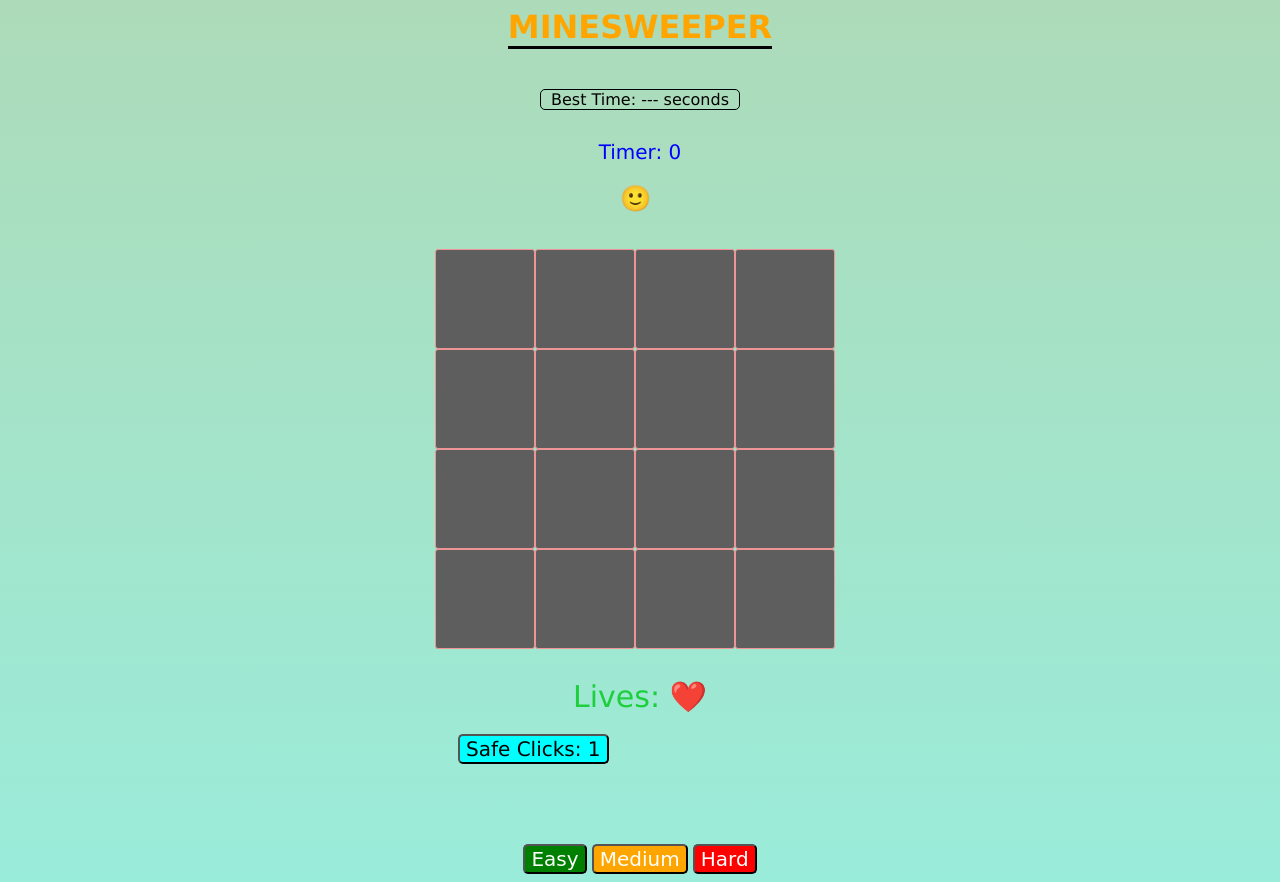
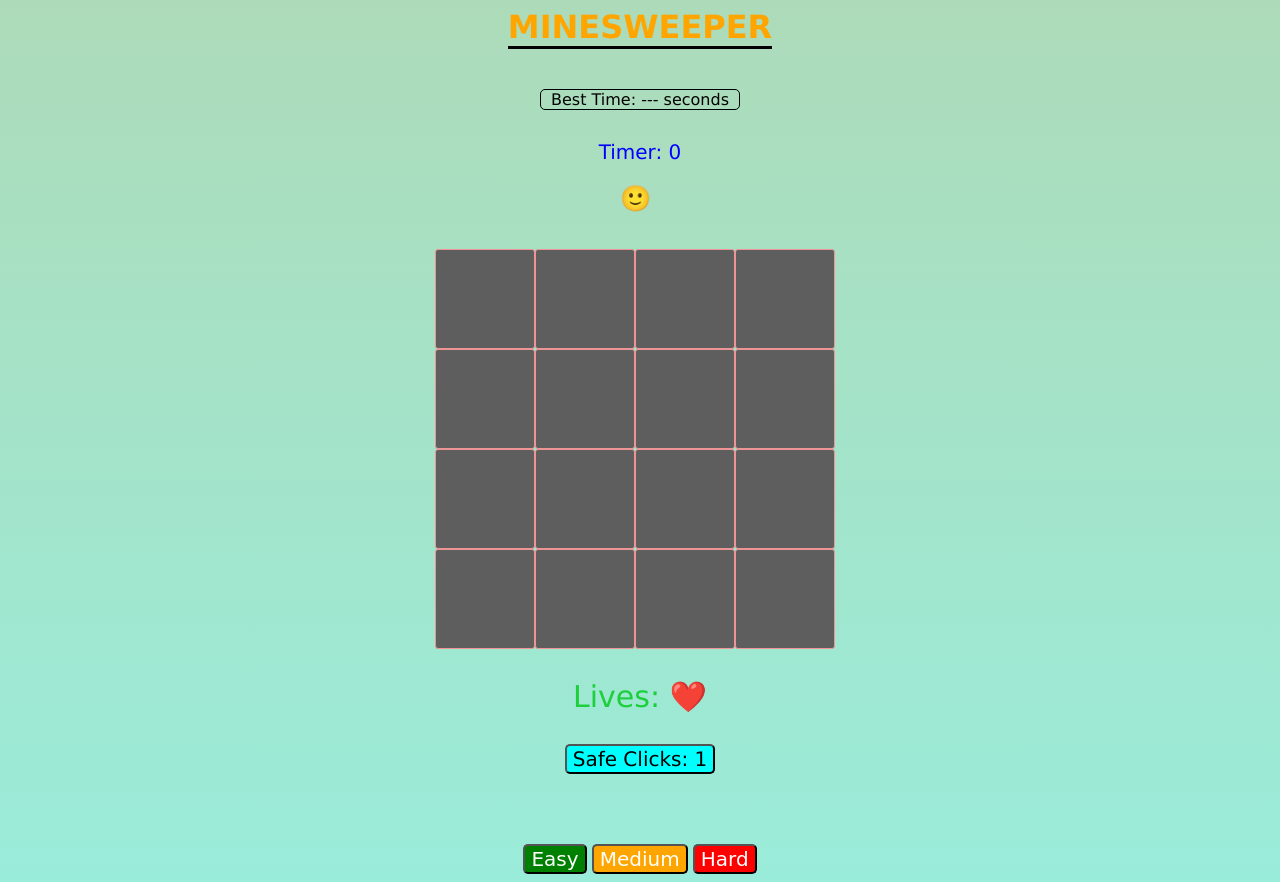
Before and after one commit to Talkoosh/minesweeper, a plain HTML site: page index.html in a window 1280 px wide. Drawn offline with Linux system fonts and the light colour scheme.

Commit message:
Minesweeper- complete final version

```diff
--- a/css/main.css
+++ b/css/main.css
@@ -1,14 +1,14 @@
 * {
     box-sizing: border-box;
-     font-family: Verdana, Geneva, Tahoma, sans-serif;
+    font-family: Verdana, Geneva, Tahoma, sans-serif;
 }
 
-html{
+html {
     min-height: 100%;
 }
 
 body {
-    background: linear-gradient(to bottom, rgb(173, 219, 185), rgb(154, 236, 218) );
+    background: linear-gradient(to bottom, rgb(173, 219, 185), rgb(154, 236, 218));
 }
 
 h1 {
@@ -29,9 +29,9 @@ h1 {
 
 }
 
-.cell:active{
+.cell:active {
     box-shadow: inset 0px 0px 5px #e6e1e1;
-    outline:none;
+    outline: none;
 }
 
 .interface {
@@ -54,26 +54,26 @@ table {
 
 .difficulty-buttons {
     text-align: center;
-    margin-top: 100px;
+    margin-top: 70px;
 }
 
-.difficulty-buttons button{
+.difficulty-buttons button {
     font-size: 20px;
     border-radius: 5px;
-    color:white;
+    color: white;
     font-family: cursive;
 
 }
 
-.easy{
+.easy {
     background-color: green;
 }
 
-.medium{
+.medium {
     background-color: orange;
 }
 
-.hard{
+.hard {
     background-color: red;
 }
 
@@ -130,15 +130,18 @@ table {
     background-color: red;
 }
 
-.safe-button{
-    position: relative;
-    left: 450px;
-    top: 20px;
+.safe-button {
     font-size: 20px;
     border-radius: 5px;
     background-color: cyan;
 }
 
-.safe-click{
+.safe-button-wrapper {
+    text-align: center;
+    margin-top: 30px;
+}
+
+
+.safe-click {
     background-color: aqua;
 }
--- a/index.html
+++ b/index.html
@@ -18,7 +18,9 @@
         <table class="game-board"></table>
     </div>
     <div class="lives">Lives: <span></span></div>
-    <button class="safe-button" onclick="safeClick()">Safe Clicks: <span></span></button>
+    <div class="safe-button-wrapper">
+        <button class="safe-button" onclick="safeClick()">Safe Clicks: <span></span></button>
+    </div>
     <div class="difficulty-buttons">
         <button class="easy" onclick="setDifficulty('easy')">Easy</button>
         <button class="medium" onclick="setDifficulty('medium')">Medium</button>
--- a/js/main.js
+++ b/js/main.js
@@ -204,7 +204,7 @@ function revealNeighbors(row, col) {
 }
 
 function safeClick() {
-
+    if(!gGame.isOn) return;
     if(gGame.cellsShownCount === (gLevel.size ** 2) - gLevel.mines) return;
     if(gGame.safeClicks === 0) return;
     gGame.safeClicks--;
```
